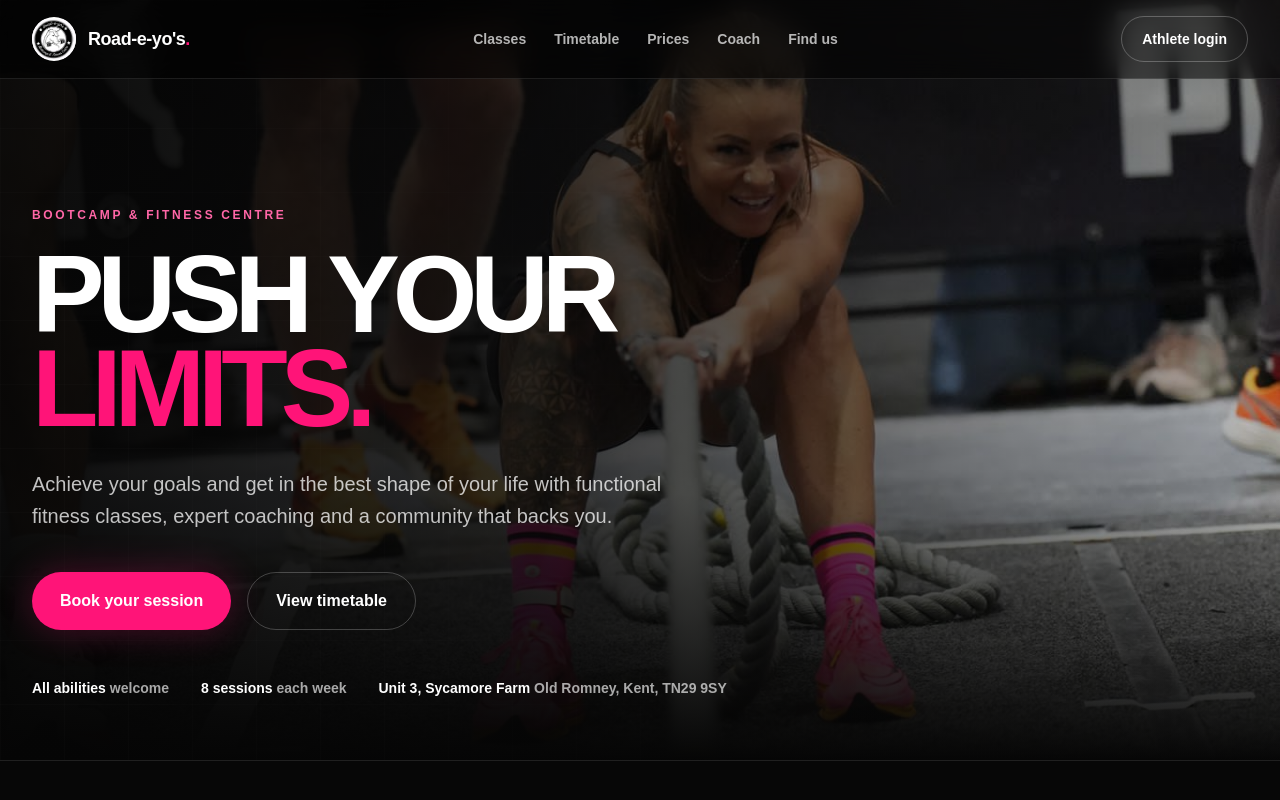
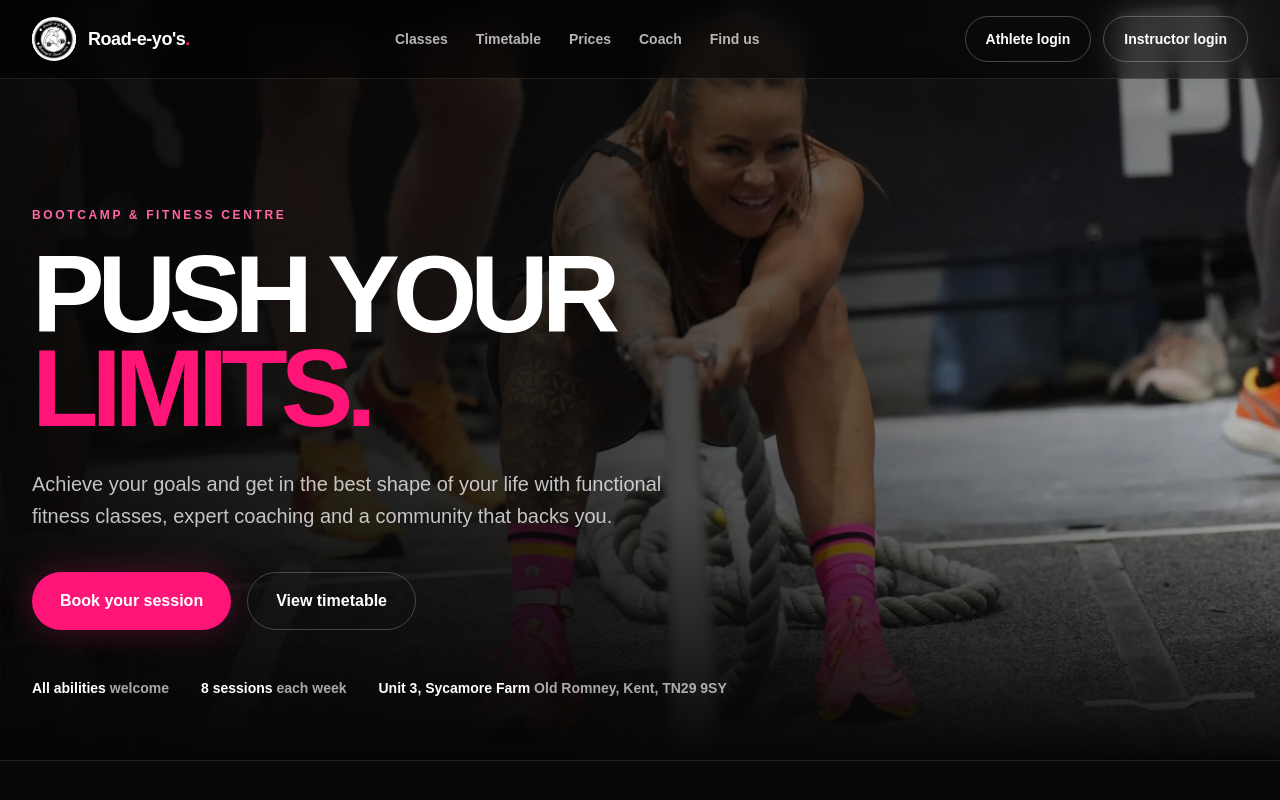
Before and after one commit to Nissie714/roadeyos-website, a Next.js app: page / in a window 1280 px wide. Shown: the top 800 px of the page. Built offline with nearby package versions, Linux system fonts and the light colour scheme.

Commit message:
Add instructor login to homepage

```diff
--- a/src/app/page.tsx
+++ b/src/app/page.tsx
@@ -4,6 +4,7 @@ const bookingUrl =
   "https://docs.google.com/forms/d/e/1FAIpQLSevtkmy_lq159MZNlf4sExyWz67E6YSaAsmrpE1sq4ik34QIw/viewform";
 const bookingsUrl = "https://roadeyos.co.uk/m/bookings";
 const customerLoginUrl = "/customer-login";
+const instructorLoginUrl = "/instructor-login";
 const mapsUrl =
   "https://www.google.com/maps/search/?api=1&query=Unit+3%2C+Sycamore+Farm%2C+Old+Romney%2C+Kent%2C+TN29+9SY";
 
@@ -87,6 +88,12 @@ export default function Home() {
               href={customerLoginUrl}
             >
               Athlete login
+            </a>
+            <a
+              className="rounded-full border border-white/25 px-4 py-3 text-xs font-black transition hover:border-pink hover:text-pink sm:px-5 sm:text-sm"
+              href={instructorLoginUrl}
+            >
+              Instructor login
             </a>
           </div>
         </nav>
```
